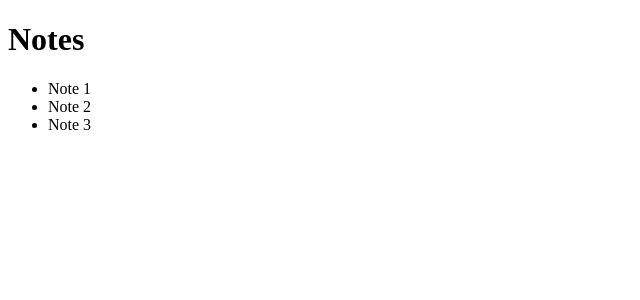
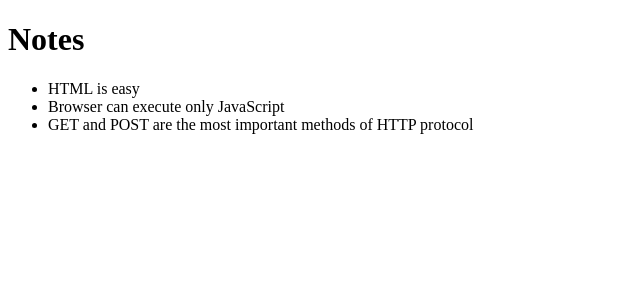
Before and after one commit to Santiagus/fullstackopen, a React (Vite) app in the folder part2/notes/: page / in a window 1280 px wide. Shown: the top 300 px of the page, without its empty margins (0-640 px from the left). Built offline with nearby package versions, Linux system fonts and the light colour scheme.

Commit message:
feat(part2): pass notes from main.jsx to App.jsx and render them in the list

```diff
--- a/part2/notes/src/App.jsx
+++ b/part2/notes/src/App.jsx
@@ -1,15 +1,15 @@
 import { useState } from "react";
 
-function App() {
+function App({ notes }) {
   const [count, setCount] = useState(0);
 
   return (
     <div>
       <h1>Notes</h1>
       <ul>
-        <li>Note 1</li>
-        <li>Note 2</li>
-        <li>Note 3</li>
+        <li>{notes[0].content}</li>
+        <li>{notes[1].content}</li>
+        <li>{notes[2].content}</li>
       </ul>
     </div>
   );
--- a/part2/notes/src/main.jsx
+++ b/part2/notes/src/main.jsx
@@ -1,5 +1,24 @@
 import ReactDOM from "react-dom/client";
-
 import App from "./App.jsx";
 
-ReactDOM.createRoot(document.getElementById("root")).render(<App />);
+const notes = [
+  {
+    id: 1,
+    content: "HTML is easy",
+    important: true,
+  },
+  {
+    id: 2,
+    content: "Browser can execute only JavaScript",
+    important: false,
+  },
+  {
+    id: 3,
+    content: "GET and POST are the most important methods of HTTP protocol",
+    important: true,
+  },
+];
+
+ReactDOM.createRoot(document.getElementById("root")).render(
+  <App notes={notes} />,
+);
```
